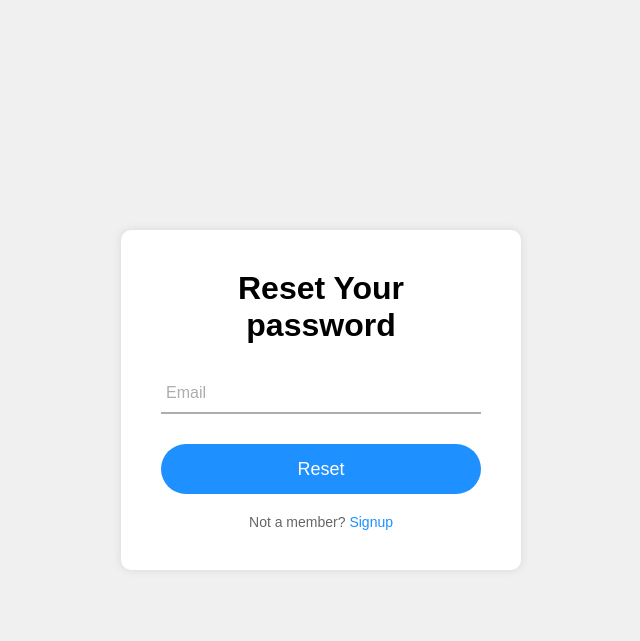
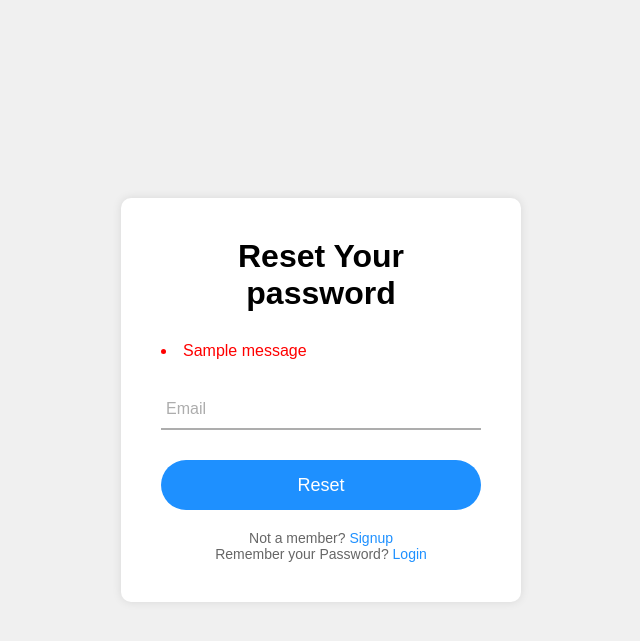
Before and after one commit to wak96/ToDo, a Django app: page /reset/ in a window 1280 px wide. Shown: the top 641 px of the page, without its empty margins (319-959 px from the left). Run offline with Django 5.2, Linux system fonts and the light colour scheme; one stand-in notice (Sample message) is shown.

Commit message:
email check for pass reset

```diff
--- a/ToDo/templates/reset.html
+++ b/ToDo/templates/reset.html
@@ -116,6 +116,11 @@
   <div class="center">
     <h1>Reset Your password</h1>
 
+    {% for message in messages %}
+      <li style='color: red;'>{{ message }}</li>
+    {% endfor %}
+
+
 
     <form method="POST">
       {% csrf_token %}
@@ -129,7 +134,8 @@
       <input type="submit" value="Reset">
 
       <div class="signup_link">
-       <p>Not a member? <a href="{% url "register" %}">Signup</a></p>
+        <p>Not a member? <a href="{% url "register" %}">Signup</a></p>
+        <p>Remember your Password? <a href="{% url 'login' %}">Login</a></p>
       </div>
     </form>
   </div>
```
